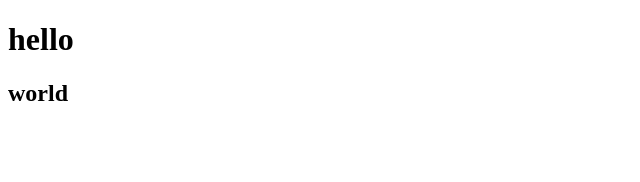
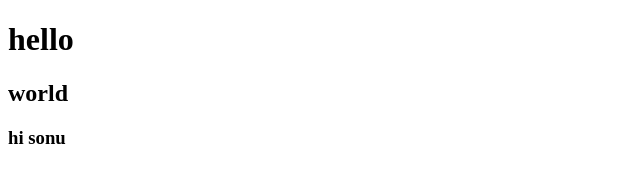
Before and after one commit to gaudsonu98/Test3, a plain HTML site: page index.html in a window 1280 px wide. Shown: the full height of the page, 0-640 px from the left. Drawn offline with Linux system fonts and the light colour scheme.

Commit message:
added h3

```diff
--- a/index.html
+++ b/index.html
@@ -9,5 +9,6 @@
 <body>
     <h1>hello</h1>
     <h2>world</h2>
+    <h3>hi sonu </h3>
 </body>
 </html>
```
